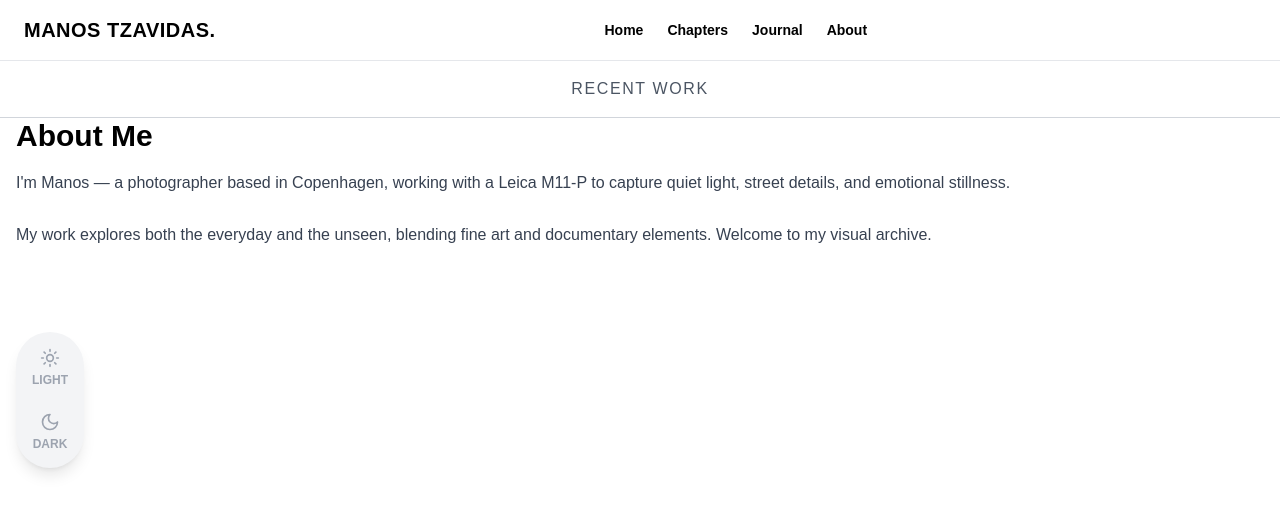
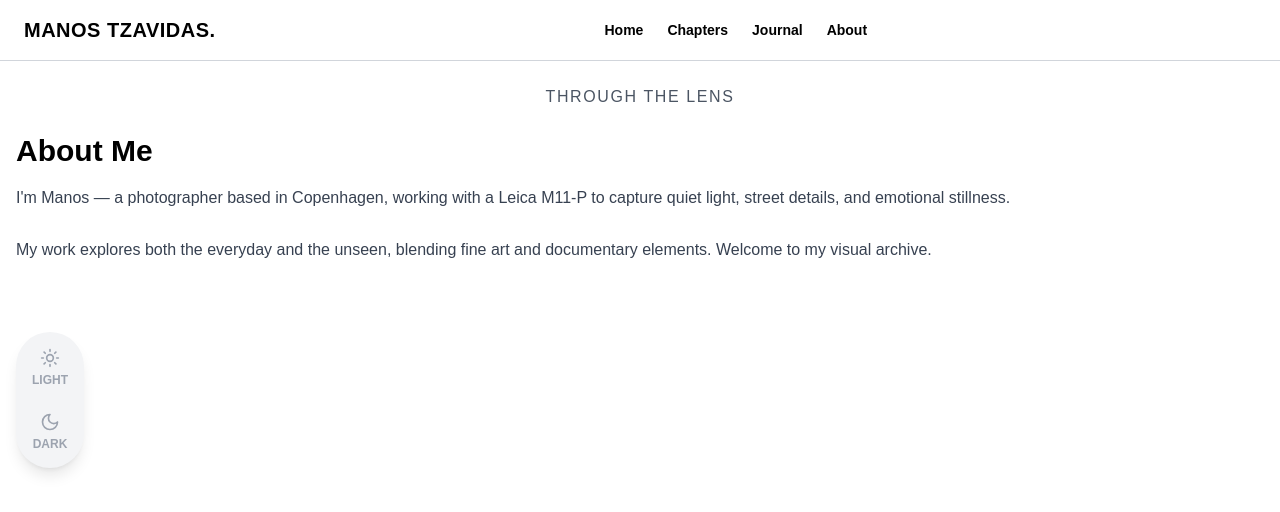
Before and after one commit to Homer-0/my-photo-site, a Next.js app: page /about in a window 1280 px wide. Shown: the top 512 px of the page. Built offline with nearby package versions, Linux system fonts and the light colour scheme; a web font is replaced by a local one.

Commit message:
Update layout.tsx

```diff
--- a/app/layout.tsx
+++ b/app/layout.tsx
@@ -1,4 +1,6 @@
 // app/layout.tsx
+"use client";
+
 import "./globals.css";
 import Link from "next/link";
 import ThemeSwitcher from "../components/ThemeSwitcher";
@@ -33,17 +35,14 @@ export default function RootLayout({ children }: { children: React.ReactNode })
               <ThemeSwitcher />
             </div>
           </div>
+        </header>
 
-          {/* Grey Divider */}
-          <div className="border-t border-gray-200 dark:border-gray-700"></div>
-
-          {/* Recent Work label */}
-          <div className="py-4 text-center">
-            <h2 className="text-base font-medium uppercase tracking-widest text-gray-600 dark:text-gray-400">
-              Recent Work
-            </h2>
-          </div>
-        </header>
+        {/* Recent Work title, separate from navbar */}
+        <div className="py-6 text-center">
+          <h2 className="text-base font-medium uppercase tracking-widest text-gray-600 dark:text-gray-400">
+            Through the Lens
+          </h2>
+        </div>
 
         {/* Page Content */}
         <main className="max-w-7xl mx-auto px-4">{children}</main>
```
